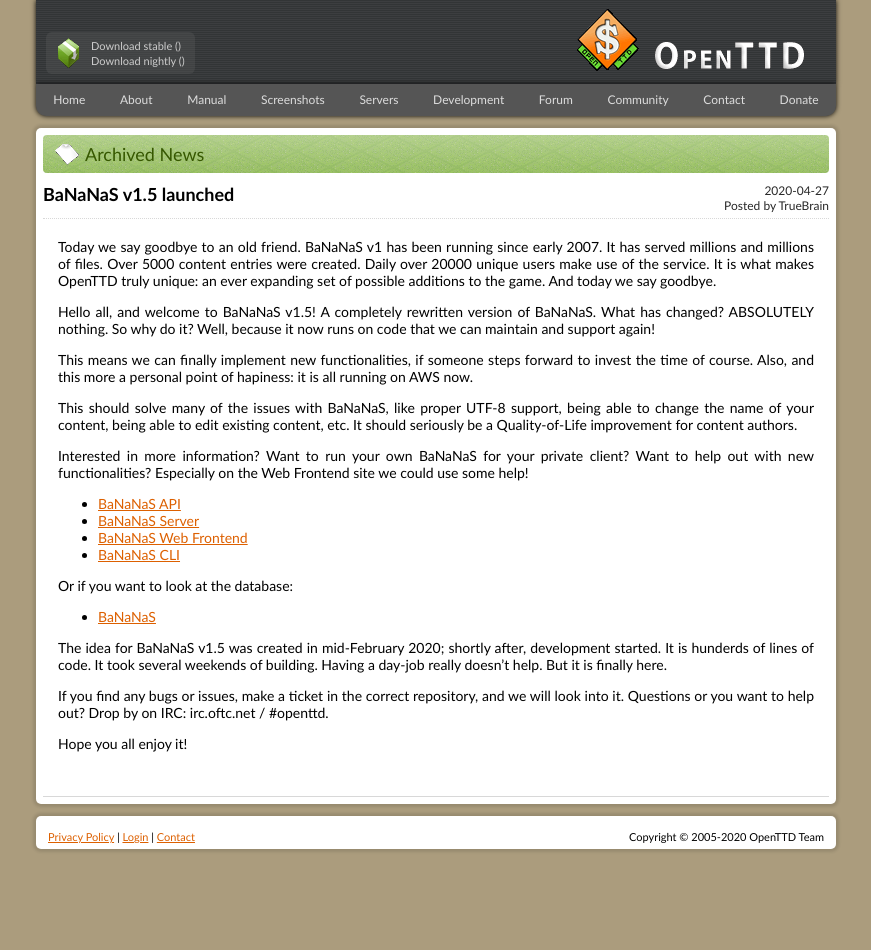
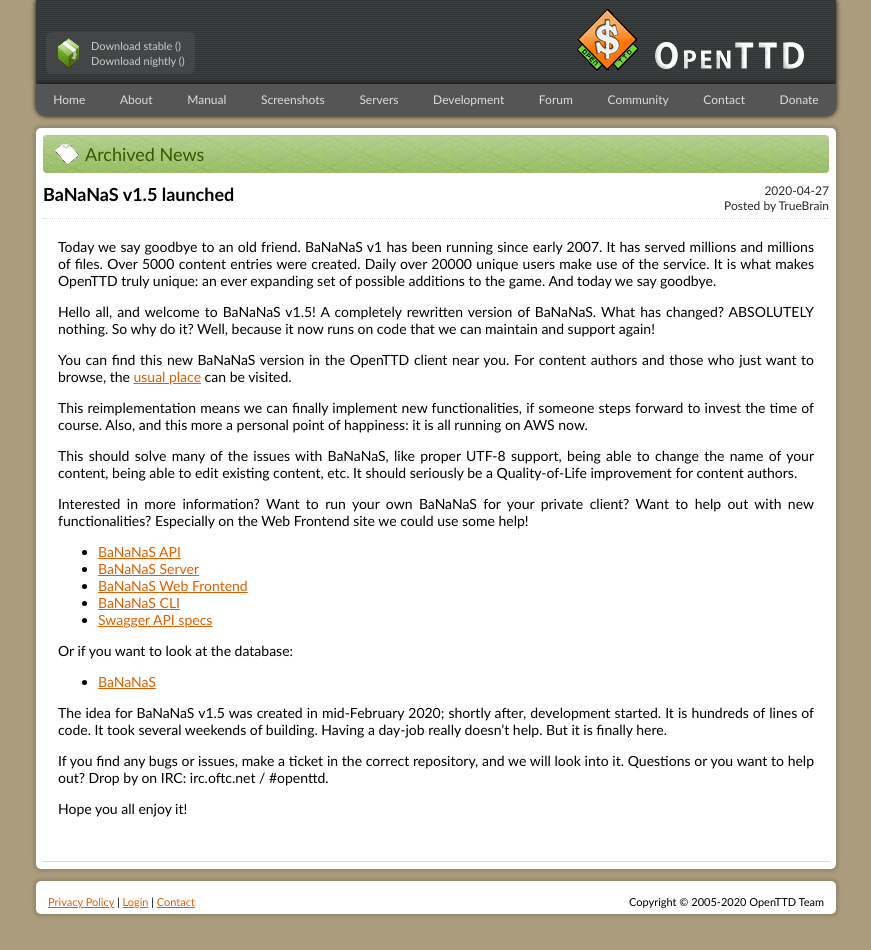
Before and after one commit to OpenTTD/website, a Jekyll site: the page built from _posts/2020-04-27-new-bananas.md, in a window 1280 px wide. Shown: the whole page, without its empty margins (204-1075 px from the left). Built offline with Jekyll 4.4.1, drawn with Linux system fonts in a browser that asks for light colours; before the commit the page ends 900 px from its top, so only the background shows below that.

Commit message:
Update 2020-04-27-new-bananas.md

```diff
--- a/_posts/2020-04-27-new-bananas.md
+++ b/_posts/2020-04-27-new-bananas.md
@@ -18,10 +18,13 @@
 So why do it?
 Well, because it now runs on code that we can maintain and support again!
 
+You can find this new BaNaNaS version in the OpenTTD client near you.
+For content authors and those who just want to browse, the [usual place](https://bananas.openttd.org) can be visited.
+
 <!-- more -->
 
-This means we can finally implement new functionalities, if someone steps forward to invest the time of course.
-Also, and this more a personal point of hapiness: it is all running on AWS now.
+This reimplementation means we can finally implement new functionalities, if someone steps forward to invest the time of course.
+Also, and this more a personal point of happiness: it is all running on AWS now.
 
 This should solve many of the issues with BaNaNaS, like proper UTF-8 support, being able to change the name of your content, being able to edit existing content, etc.
 It should seriously be a Quality-of-Life improvement for content authors.
@@ -34,12 +37,13 @@
 * [BaNaNaS Server](https://github.com/OpenTTD/bananas-server)
 * [BaNaNaS Web Frontend](https://github.com/OpenTTD/bananas-frontend-web)
 * [BaNaNaS CLI](https://github.com/OpenTTD/bananas-frontend-cli)
+* [Swagger API specs](https://app.swaggerhub.com/apis/OpenTTD/OpenTTD-content-api/1.0.0)
 
 Or if you want to look at the database:
 * [BaNaNaS](https://github.com/OpenTTD/BaNaNaS)
 
 The idea for BaNaNaS v1.5 was created in mid-February 2020; shortly after, development started.
-It is hunderds of lines of code.
+It is hundreds of lines of code.
 It took several weekends of building.
 Having a day-job really doesn't help.
 But it is finally here.
```
